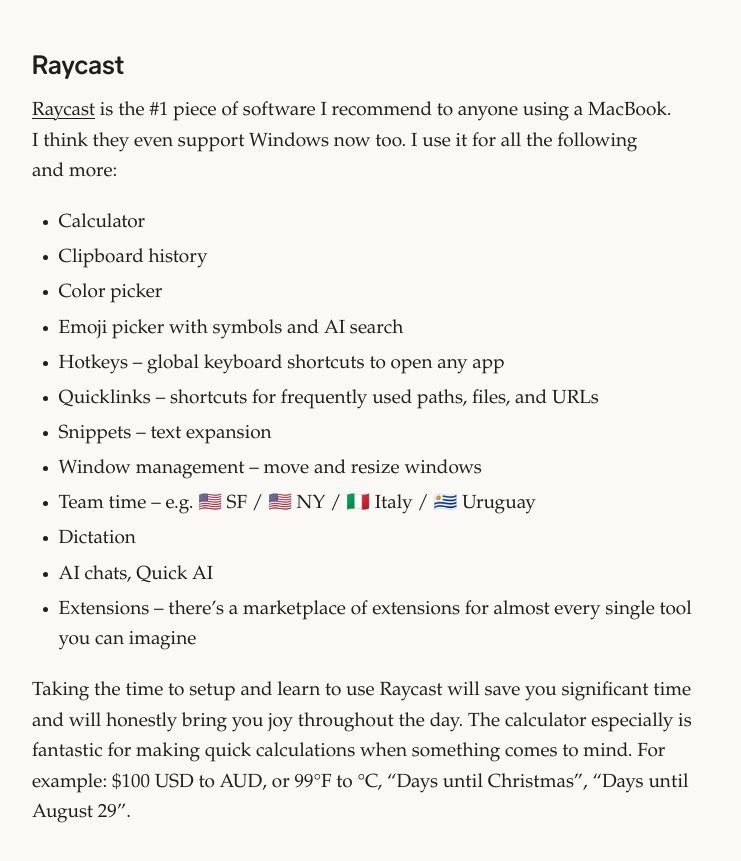
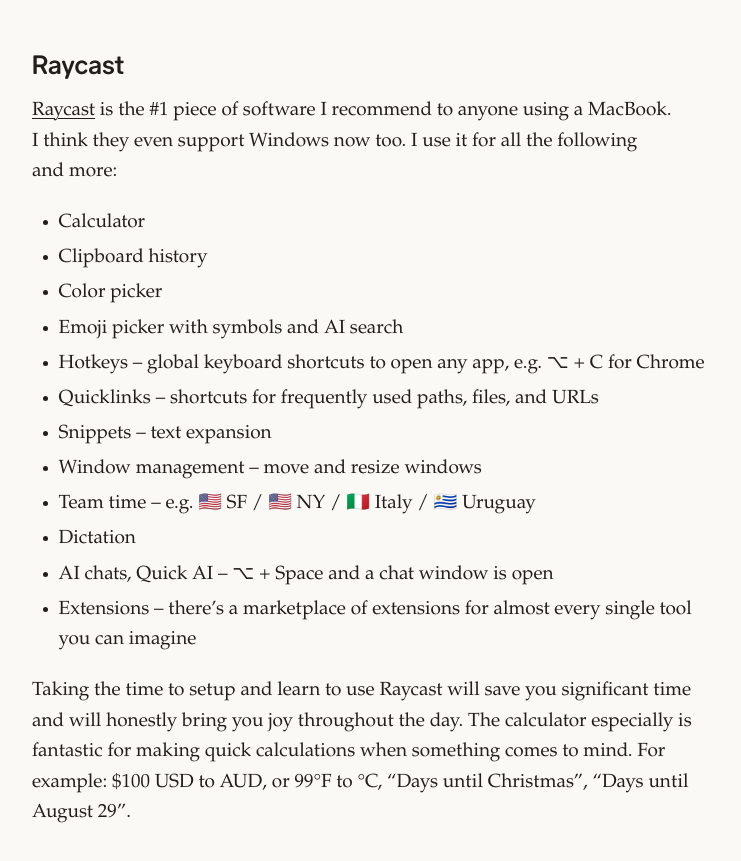
Before and after one commit to om154/blog, an Astro site: page /my-essentials-for-mac in a window 1280 px wide. Shown: the part 229-1090 px from the top of the page, without its empty margins (266-1007 px from the left). Built offline with nearby package versions, Linux system fonts and the light colour scheme; Astro itself is replaced by a stand-in of ours.

Commit message:
docs(blog): add raycast shortcut examples to my essentials for mac post

```diff
--- a/src/content/notes/my-essentials-for-mac.md
+++ b/src/content/notes/my-essentials-for-mac.md
@@ -12,13 +12,13 @@ pubDate: 2026-04-17
 - Clipboard history
 - Color picker
 - Emoji picker with symbols and AI search
-- Hotkeys – global keyboard shortcuts to open any app
+- Hotkeys – global keyboard shortcuts to open any app, e.g. ⌥ + C for Chrome
 - Quicklinks – shortcuts for frequently used paths, files, and URLs
 - Snippets – text expansion
 - Window management – move and resize windows
 - Team time – e.g. 🇺🇸 SF / 🇺🇸 NY / 🇮🇹 Italy / 🇺🇾 Uruguay
 - Dictation
-- AI chats, Quick AI
+- AI chats, Quick AI – ⌥ + Space and a chat window is open
 - Extensions – there's a marketplace of extensions for almost every single tool you can imagine
 
 Taking the time to setup and learn to use Raycast will save you significant time and will honestly bring you joy throughout the day. The calculator especially is fantastic for making quick calculations when something comes to mind. For example: $100 USD to AUD, or 99°F to °C, "Days until Christmas", "Days until August 29".
```
